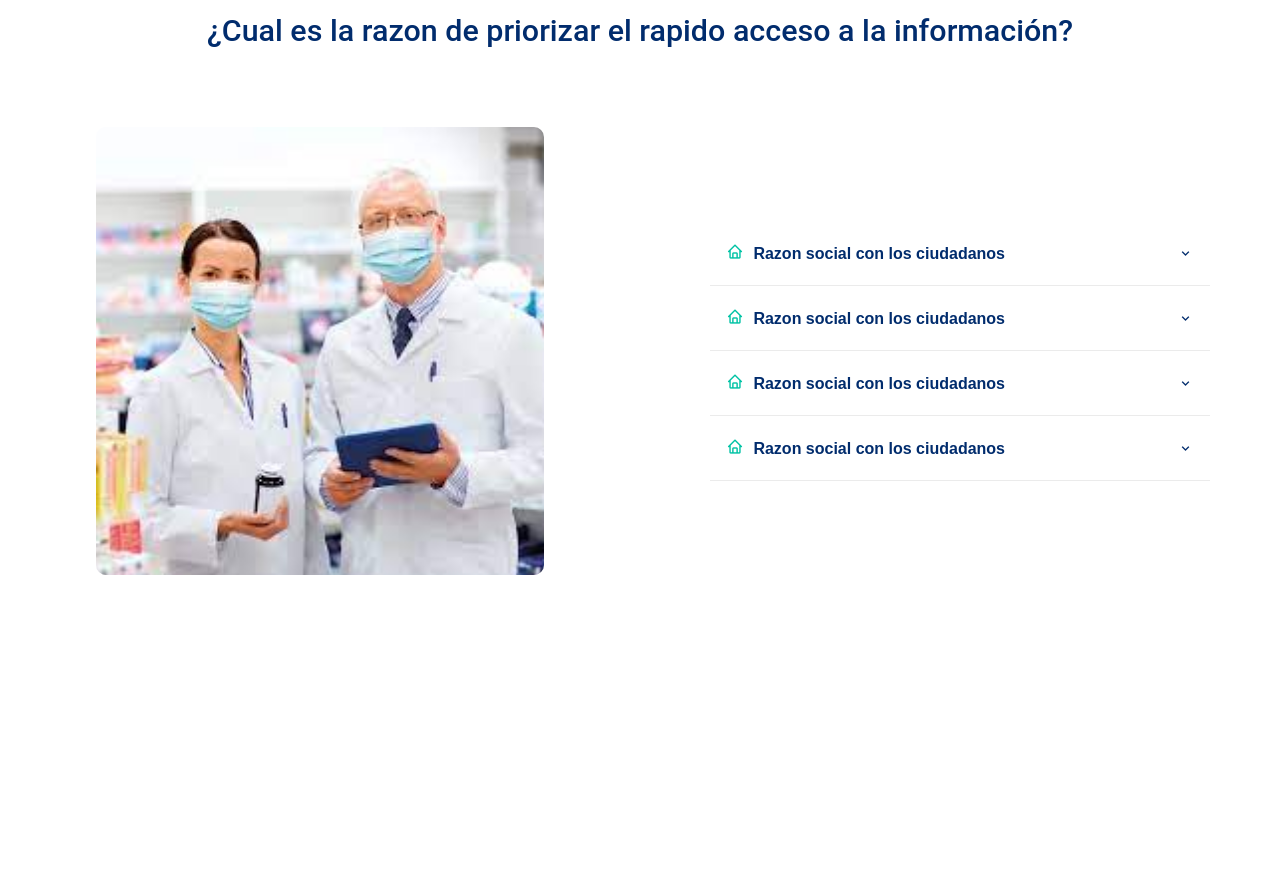
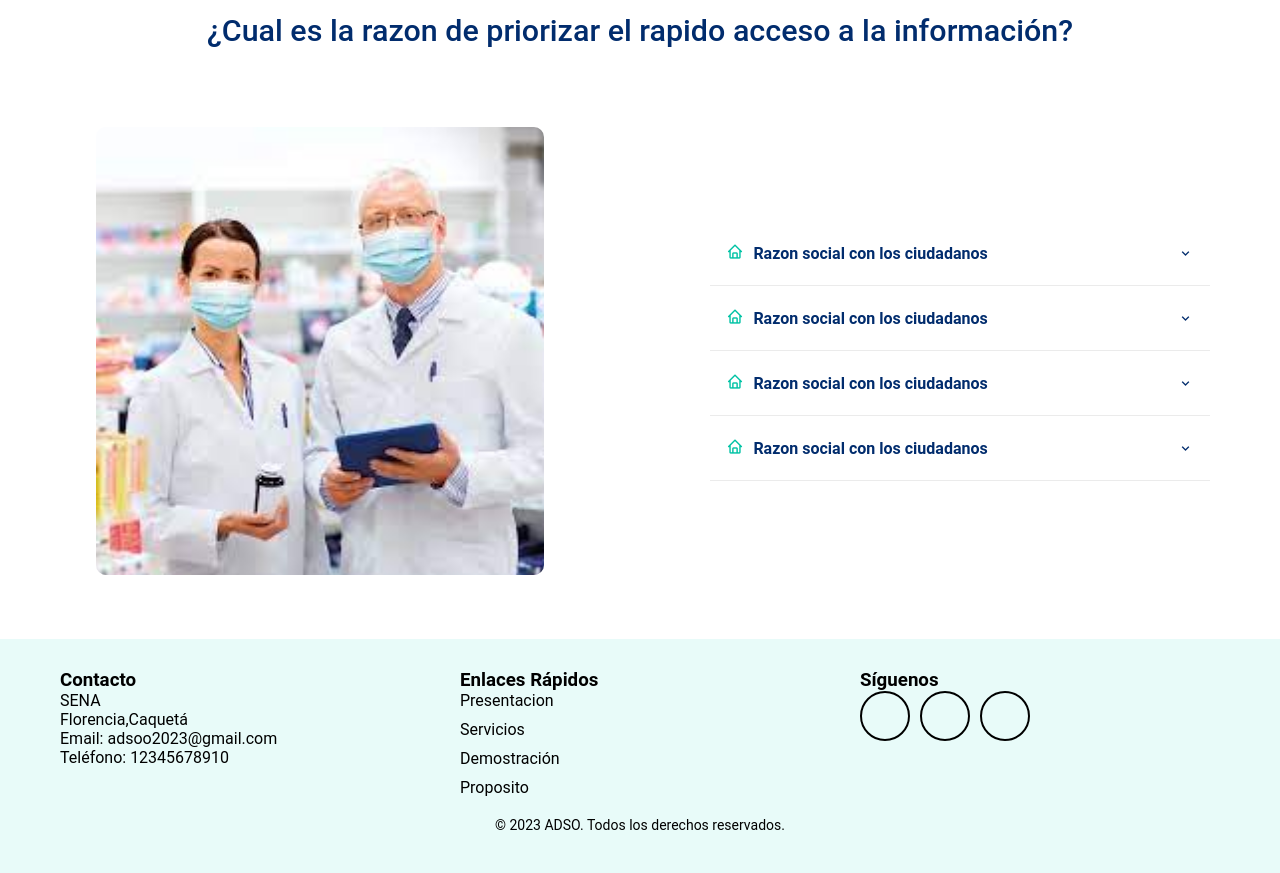
Before and after one commit to farmadsosena/Farmadso_sena, a PHP site: page / in a window 1280 px wide. Shown: the part 1713-2586 px from the top of the page. Before the commit the page ends 2288 px from the top, so only its background shows below. Run offline with PHP 8.4, Linux system fonts and the light colour scheme.

Commit message:
Cambios footer, registros

```diff
--- /dev/null
+++ b/assets/css/footer_Usu.css
@@ -0,0 +1,120 @@
+* {
+  margin: 0%;
+  padding: 0%;
+  font-family: "Google Sans",Roboto,RobotoDraft,Helvetica,Arial,sans-serif;
+
+}
+
+/* Estilos generales del pie de página */
+.elegante-pie-de-pagina {
+  background-color: #e8fbf9;
+  color: #000000;
+  padding: 30px 0;
+}
+
+.elegante-pie-de-pagina .contenedor {
+  display: flex;
+  justify-content: space-between;
+  align-items: flex-start;
+  flex-wrap: wrap;
+  max-width: 1200px;
+  margin: 0 auto;
+}
+
+.elegante-pie-de-pagina .columna {
+  flex: 1;
+  padding: 0 20px;
+}
+
+/* Estilos para los enlaces rápidos */
+.elegante-pie-de-pagina ul {
+  list-style: none;
+  padding: 0;
+}
+
+.elegante-pie-de-pagina ul li {
+  margin-bottom: 10px;
+}
+
+.elegante-pie-de-pagina ul li a {
+  text-decoration: none;
+  color: #000000;
+  transition: color 0.3s;
+}
+
+.elegante-pie-de-pagina ul li a:hover {
+  color: rgb(167, 167, 167); /* Color de resaltado al pasar el mouse */
+}
+
+
+
+/* Estilos para la sección de redes sociales */
+.redes-sociales {
+  display: flex;
+  flex-direction: row;
+  align-items: center;
+  grid-row: 2 / 3;
+}
+
+.iconos-final {
+  display: flex;
+  justify-content: center;
+  align-items: center;
+  width: 50px;
+  height: 50px;
+  margin-right: 10px;
+  border-radius: 50%;
+  border: 2px solid #000000;
+  transition: all 0.3s ease;
+}
+
+.iconos-final:hover {
+  transform: scale(1.1);
+  border-color: #000000;
+}
+
+.fa-facebook,
+.fa-instagram,
+.fa-whatsapp {
+  color: #000000;
+  font-size: 20px;
+}
+
+/* Media Queries */
+@media screen and (min-width: 768px) {
+  footer {
+      grid-template-columns: repeat(2, 1fr);
+      grid-template-rows: auto;
+      column-gap: 20px;
+  }
+
+  #contacto {
+      grid-column: 1 / 2;
+      grid-row: 1 / 2;
+  }
+
+  .redes-sociales {
+      grid-column: 2 / 3;
+      grid-row: 1 / 2;
+  }
+}
+
+/* FINALIZA LAS EDICIONES DEL FOOTER DE LA PÁGINA*/
+
+
+/* Estilos para los créditos */
+.creditos {
+  text-align: center;
+  background-color: #e8fbf9;
+  padding: 10px 0;
+}
+
+.creditos p {
+  margin: 0;
+  font-size: 14px;
+  color: #000000;
+}
+
+.creditos a:hover {
+  color: #000000;
+}
--- a/assets/css/usuario.css
+++ b/assets/css/usuario.css
@@ -414,7 +414,6 @@ display: none;
 }
 
 .paginas{
-  border: 1px solid black;
   height: 100%;
 }
 
--- a/index.html
+++ b/index.html
@@ -1,11 +1,11 @@
 <!DOCTYPE html>
 <html lang="en">
-
 <head>
     <meta charset="UTF-8" />
     <link rel="shortcut icon" href="assets/img/logoFarmadso.png" type="image/x-icon">
     <meta name="viewport" content="width=device-width, initial-scale=1.0">
     <link rel="stylesheet" href="assets/css/index.css">
+    <link rel="stylesheet" href="assets/css/footer_Usu.css">
     <script src="https://code.jquery.com/jquery-3.6.0.min.js"></script>
     <script src="https://unpkg.com/boxicons@2.1.4/dist/boxicons.js"></script>
     <link href='https://unpkg.com/boxicons@2.1.4/css/boxicons.min.css' rel='stylesheet'>
@@ -139,7 +139,43 @@
             </section>
         </section>
 
-        <footer></footer>
+        <footer class="elegante-pie-de-pagina">
+            <div class="contenedor">
+              <div class="columna">
+                <h3>Contacto</h3>
+                <p>SENA</p>
+                <p>Florencia,Caquetá</p>
+                <p>Email: adsoo2023@gmail.com</p>
+                <p>Teléfono: 12345678910</p>
+              </div>
+              <div class="columna">
+                <h3>Enlaces Rápidos</h3>
+                <ul>
+                  <li> <a href="#presentacion">Presentacion</a></li>
+                  <li><a href="#servicios">Servicios</a></li>
+                  <li><a href="#banner">Demostración</a></li>
+                  <li><a href="#proposito">Proposito</a></li>
+                </ul>
+              </div>
+              <div class="columna">
+                <h3>Síguenos</h3>
+                 <section class="redes-sociales">
+                        <div class="iconos-final">
+                            <i class="fa-brands fa-facebook"></i>
+                        </div>
+                        <div class="iconos-final">
+                            <i class="fa-brands fa-instagram"></i>
+                        </div>
+                        <div class="iconos-final">
+                            <i class="fa-brands fa-whatsapp"></i>
+                        </div>
+                    </section>
+              </div>
+            </div>
+            <div class="creditos">
+              <p>&copy; 2023 ADSO. Todos los derechos reservados.</p>
+            </div>
+          </footer>
     </main>
     <script src="assets/js/index.js"></script>
 </body>
```
Also changed, not shown: assets/css/enlances_formulario_Usu.css (added, +48 -0 lines), assets/css/registros_domi_y_farmacia.css (+16 -5 lines), assets/js/mostrar_opcionesparte4.js (added, +19 -0 lines), views/Usuario.html (+409 -49 lines).
